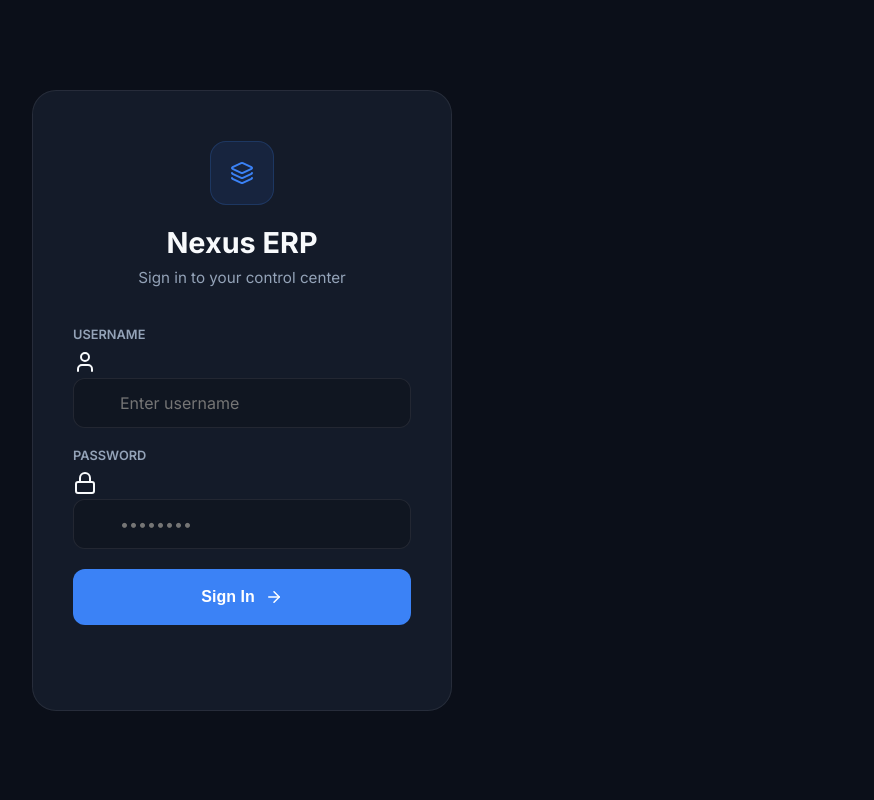
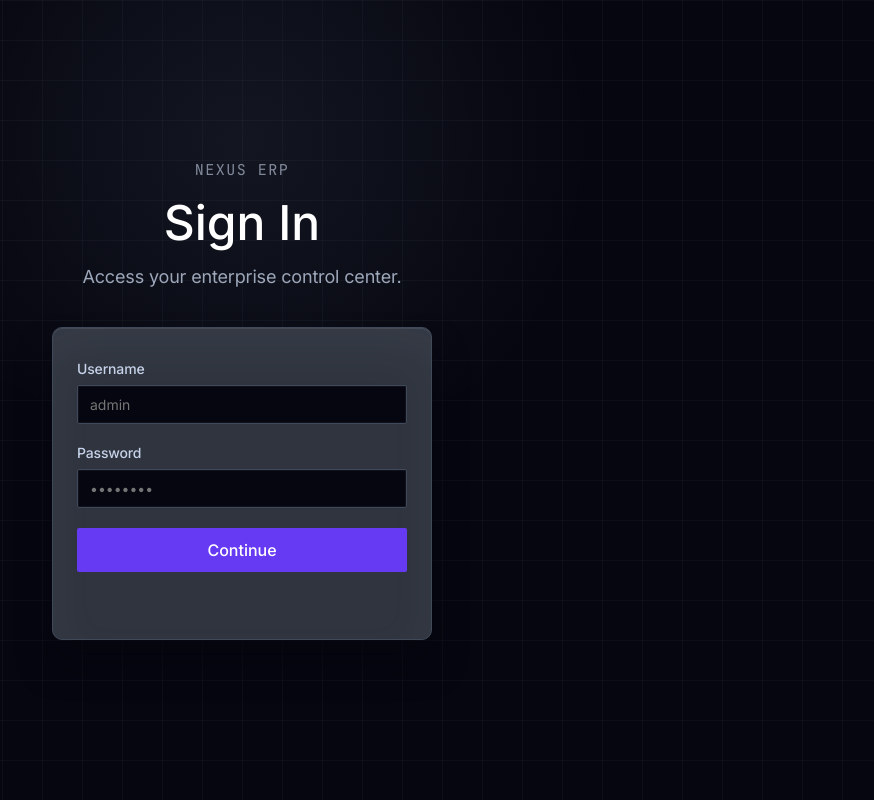
Before and after one commit to jtatipamula-design/proj_tb, a Python web app: template templates/login.html in a window 1280 px wide. Shown: the whole page, without its empty margins (398-1272 px from the left). Run offline with Jinja, Linux system fonts and the light colour scheme; the template is opened without the code that fills it, so the values that code supplies are empty.

Commit message:
Update login.html

```diff
--- a/templates/login.html
+++ b/templates/login.html
@@ -4,109 +4,150 @@
     <meta charset="UTF-8">
     <meta name="viewport" content="width=device-width, initial-scale=1.0">
     <title>Nexus ERP - Login</title>
-    <link href="https://fonts.googleapis.com/css2?family=Inter:wght@400;500;600;700&display=swap" rel="stylesheet">
+    <!-- AuthKit Typography -->
+    <link rel="preconnect" href="https://fonts.googleapis.com">
+    <link rel="preconnect" href="https://fonts.gstatic.com" crossorigin>
+    <link href="https://fonts.googleapis.com/css2?family=Inter:wght@400;500;600;700&family=JetBrains+Mono:wght@400&display=swap" rel="stylesheet">
     <script src="https://unpkg.com/lucide@latest"></script>
 
     <style>
         :root {
-            --bg-deep: #0B0F19;
-            --bg-card: rgba(30, 41, 59, 0.5);
-            --border-color: rgba(255, 255, 255, 0.08);
-            --text-main: #F8FAFC;
-            --text-muted: #94A3B8;
-            --accent-primary: #3B82F6;
+            --color-midnight-ink: #05060f;
+            --color-graphite-plate: #2f343e;
+            --color-steel-border: #3f4959;
+            --color-fog: #81899b;
+            --color-pebble: #9da7ba;
+            --color-moonlight: #c7d3ea;
+            --color-glacier: #d8ecf8;
+            --color-frost-link: #b6d9fc;
+            --color-electric-iris: #663af3;
+            --color-ember: #e46d4c;
+
+            --font-ui: 'Inter', sans-serif;
+            --font-mono: 'JetBrains Mono', monospace;
+
+            --shadow-subtle-4: inset 0px 1px 1px 0px rgba(199, 211, 234, 0.12), inset 0px 24px 48px 0px rgba(199, 211, 234, 0.05), 0px 24px 32px 0px rgba(6, 6, 14, 0.7);
         }
 
         * { margin: 0; padding: 0; box-sizing: border-box; }
 
         body {
-            font-family: 'Inter', sans-serif;
-            background-color: var(--bg-deep);
-            color: var(--text-main);
-            display: flex; align-items: center; justify-content: center;
-            min-height: 100vh;
+            font-family: var(--font-ui);
+            background-color: var(--color-midnight-ink);
+            color: var(--color-moonlight);
+            display: flex; flex-direction: column;
+            align-items: center; justify-content: center;
+            min-height: 100vh; overflow: hidden; position: relative;
+            letter-spacing: -0.01em;
+            /* AuthKit Blueprint Grid */
+            background-image:
+                linear-gradient(rgba(186, 215, 247, 0.04) 1px, transparent 1px),
+                linear-gradient(90deg, rgba(186, 215, 247, 0.04) 1px, transparent 1px);
+            background-size: 40px 40px;
         }
 
-        .login-card {
-            background: var(--bg-card); backdrop-filter: blur(20px);
-            border: 1px solid var(--border-color); border-radius: 24px;
-            padding: 50px 40px; width: 100%; max-width: 420px;
-            text-align: center;
+        svg.lucide { stroke-width: 1.5px; }
+
+        /* AuthKit Blueprint Glow (Top Center Radial) */
+        .blueprint-glow {
+            position: absolute; top: -20%; left: 50%; transform: translateX(-50%);
+            width: 800px; height: 600px; border-radius: 50%;
+            background: radial-gradient(circle, rgba(186, 207, 247, 0.08) 0%, transparent 70%);
+            pointer-events: none; z-index: 1;
         }
 
-        .logo-wrap {
-            display: inline-flex; align-items: center; justify-content: center;
-            width: 64px; height: 64px; border-radius: 16px;
-            background: rgba(59,130,246,0.1); border: 1px solid rgba(59,130,246,0.2);
-            margin-bottom: 20px; color: var(--accent-primary);
+        /* Hero Text Lockup */
+        .hero-lockup {
+            text-align: center; margin-bottom: 40px; z-index: 10; position: relative;
+        }
+        .hero-eyebrow {
+            font-family: var(--font-mono); font-size: 15px; color: var(--color-fog);
+            letter-spacing: 0.1em; margin-bottom: 16px;
+        }
+        .hero-title {
+            font-size: 48px; font-weight: 500; color: #ffffff;
+            line-height: 1.14; margin-bottom: 16px; letter-spacing: normal;
+        }
+        .hero-subtitle {
+            font-size: 18px; color: var(--color-pebble); font-weight: 400;
         }
 
-        .login-header h1 { font-size: 1.8rem; font-weight: 700; margin-bottom: 8px; }
-        .login-header p { color: var(--text-muted); font-size: 0.95rem; margin-bottom: 40px; }
+        /* AuthKit Graphite Plate Card */
+        .login-card {
+            background: var(--color-graphite-plate);
+            border: 1px solid var(--color-steel-border);
+            border-radius: 10px;
+            padding: 32px 24px; width: 100%; max-width: 380px;
+            box-shadow: var(--shadow-subtle-4);
+            animation: floatIn 0.8s cubic-bezier(0.16, 1, 0.3, 1);
+            position: relative; z-index: 10;
+        }
+
+        @keyframes floatIn {
+            0% { opacity: 0; transform: translateY(20px); }
+            100% { opacity: 1; transform: translateY(0); }
+        }
 
         .input-group { display: flex; flex-direction: column; gap: 8px; text-align: left; margin-bottom: 20px; }
-        .input-group label { font-size: 0.8rem; font-weight: 600; color: var(--text-muted); text-transform: uppercase; }
+        .input-group label { font-size: 14px; font-weight: 500; color: var(--color-moonlight); }
 
-        .input-wrapper { position: relative; }
-        .input-wrapper i {
-            position: absolute; left: 16px; top: 50%; transform: translateY(-50%);
-            color: var(--text-muted); width: 18px;
+        /* AuthKit 2px Radius Inputs */
+        input {
+            width: 100%; padding: 10px 12px; border: 1px solid var(--color-steel-border);
+            border-radius: 2px; font-size: 14px; font-family: var(--font-ui);
+            background-color: var(--color-midnight-ink); color: white;
+            box-shadow: inset 0px 0px 0px 1px rgba(186, 215, 247, 0.06); transition: all 0.2s;
+        }
+        input:focus {
+            outline: none; border-color: var(--color-frost-link);
+            box-shadow: 0 0 0 1px var(--color-frost-link), inset 0px 0px 0px 1px rgba(186, 215, 247, 0.12);
         }
 
-        input {
-            width: 100%; padding: 14px 16px 14px 46px;
-            border: 1px solid var(--border-color); border-radius: 12px;
-            font-size: 1rem; font-family: inherit;
-            background: rgba(0,0,0,0.2); color: white; transition: all 0.2s;
+        /* AuthKit Electric Iris CTA */
+        .btn-login {
+            width: 100%; padding: 10px 16px; margin-top: 10px;
+            background: var(--color-electric-iris); color: white;
+            border: none; border-radius: 2px;
+            font-size: 16px; font-weight: 500; font-family: var(--font-ui);
+            cursor: pointer; box-shadow: none; transition: background 0.2s;
+            display: flex; justify-content: center; align-items: center; gap: 8px; line-height: 1.5;
         }
-        input:focus { outline: none; border-color: var(--accent-primary); background: rgba(0,0,0,0.4); }
-
-        .btn-login {
-            width: 100%; padding: 16px; margin-top: 10px;
-            background: var(--accent-primary); color: white;
-            border: none; border-radius: 12px; font-size: 1rem; font-weight: 600;
-            cursor: pointer; transition: background 0.2s;
-            display: flex; justify-content: center; align-items: center; gap: 10px;
-        }
-        .btn-login:hover { background: #2563EB; }
+        .btn-login:hover { background: #7a52f5; }
 
         #error-msg {
-            color: #EF4444; font-size: 0.85rem; font-weight: 500;
-            margin-top: 15px; min-height: 20px; opacity: 0;
+            color: var(--color-ember); font-size: 14px; font-weight: 500;
+            margin-top: 15px; min-height: 20px; opacity: 0; transition: opacity 0.3s; text-align: center;
         }
     </style>
 </head>
 <body>
-    <main class="login-card">
-        <header class="login-header">
-            <div class="logo-wrap"><i data-lucide="layers"></i></div>
-            <h1>Nexus ERP</h1>
-            <p>Sign in to your control center</p>
-        </header>
 
+    <div class="blueprint-glow"></div>
+
+    <div class="hero-lockup">
+        <div class="hero-eyebrow">NEXUS ERP</div>
+        <h1 class="hero-title">Sign In</h1>
+        <p class="hero-subtitle">Access your enterprise control center.</p>
+    </div>
+
+    <div class="login-card">
         <form id="loginForm" onsubmit="handleLogin(event)">
-            <section class="input-group">
-                <label for="username">Username</label>
-                <div class="input-wrapper">
-                    <i data-lucide="user"></i>
-                    <input type="text" id="username" required placeholder="Enter username" autocomplete="username">
-                </div>
-            </section>
+            <div class="input-group">
+                <label>Username</label>
+                <input type="text" id="username" required placeholder="admin" autocomplete="username">
+            </div>
 
-            <section class="input-group">
-                <label for="password">Password</label>
-                <div class="input-wrapper">
-                    <i data-lucide="lock"></i>
-                    <input type="password" id="password" required placeholder="••••••••" autocomplete="current-password">
-                </div>
-            </section>
+            <div class="input-group">
+                <label>Password</label>
+                <input type="password" id="password" required placeholder="••••••••" autocomplete="current-password">
+            </div>
 
             <button type="submit" class="btn-login" id="loginBtn">
-                Sign In <i data-lucide="arrow-right" style="width: 18px;"></i>
+                Continue
             </button>
-            <div id="error-msg" role="alert">Invalid Credentials</div>
+            <div id="error-msg">Invalid Credentials</div>
         </form>
-    </main>
+    </div>
 
     <script>
         lucide.createIcons();
@@ -118,34 +159,30 @@
             const u = document.getElementById('username').value;
             const p = document.getElementById('password').value;
 
-            btn.innerHTML = '<i data-lucide="loader-2" class="lucide-spin" style="width:18px;"></i> Authenticating...';
+            btn.innerHTML = '<i data-lucide="loader-2" class="lucide-spin" style="width:16px;"></i> Authenticating...';
             lucide.createIcons();
             err.style.opacity = "0";
 
             try {
                 const res = await fetch("/login", {
-                    method: "POST",
-                    headers: {"Content-Type": "application/json"},
-                    body: JSON.stringify({username: u, password: p})
+                    method: "POST", headers: {"Content-Type": "application/json"}, body: JSON.stringify({username: u, password: p})
                 });
 
                 if (res.ok) {
-                    btn.innerHTML = '<i data-lucide="check-circle-2" style="width:18px;"></i> Success';
-                    btn.style.background = "#10B981";
+                    btn.innerHTML = '<i data-lucide="check" style="width:16px;"></i> Success';
                     lucide.createIcons();
+                    btn.style.background = "var(--color-cipher-mint)";
                     setTimeout(() => window.location.href = "/", 600);
                 } else {
                     const data = await res.json();
                     err.innerText = data.error || "Invalid Credentials";
                     err.style.opacity = "1";
-                    btn.innerHTML = 'Sign In <i data-lucide="arrow-right" style="width: 18px;"></i>';
-                    lucide.createIcons();
+                    btn.innerHTML = 'Continue';
                 }
             } catch (error) {
                 err.innerText = "Network Error";
                 err.style.opacity = "1";
-                btn.innerHTML = 'Sign In <i data-lucide="arrow-right" style="width: 18px;"></i>';
-                lucide.createIcons();
+                btn.innerHTML = 'Continue';
             }
         }
     </script>
```
